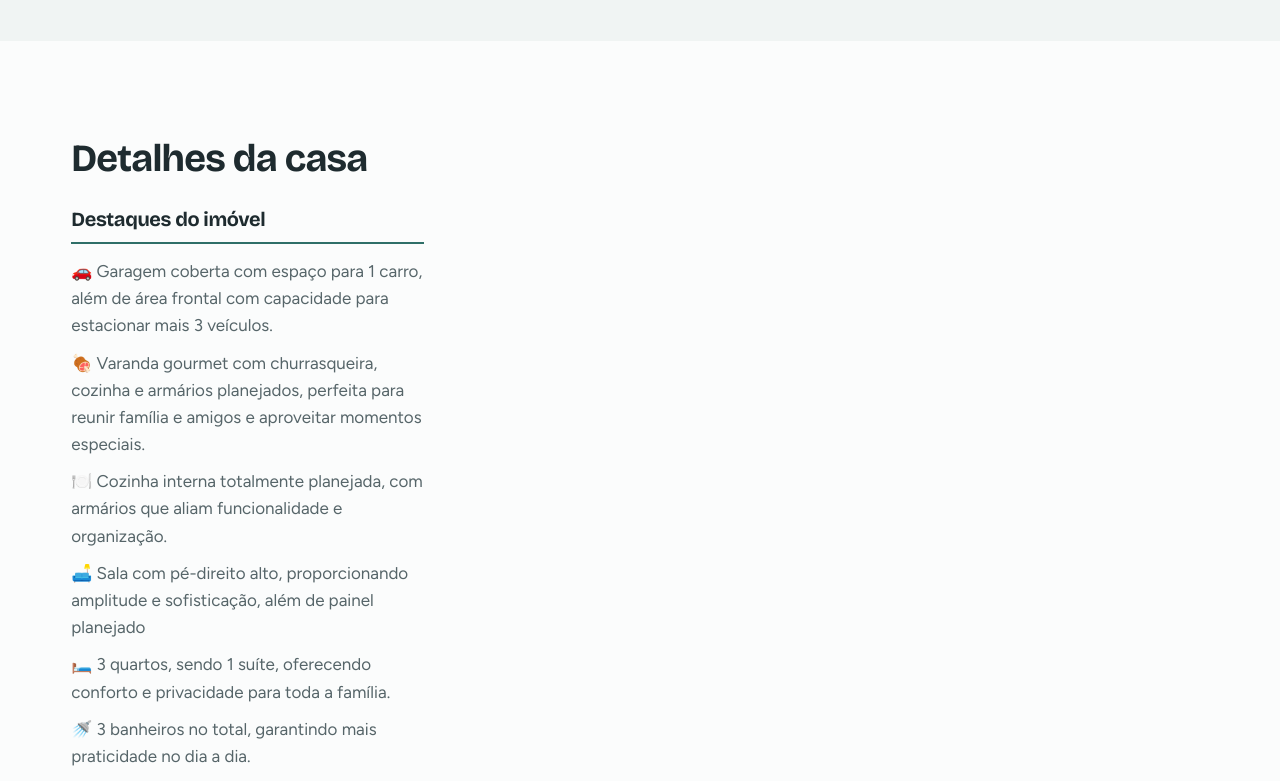
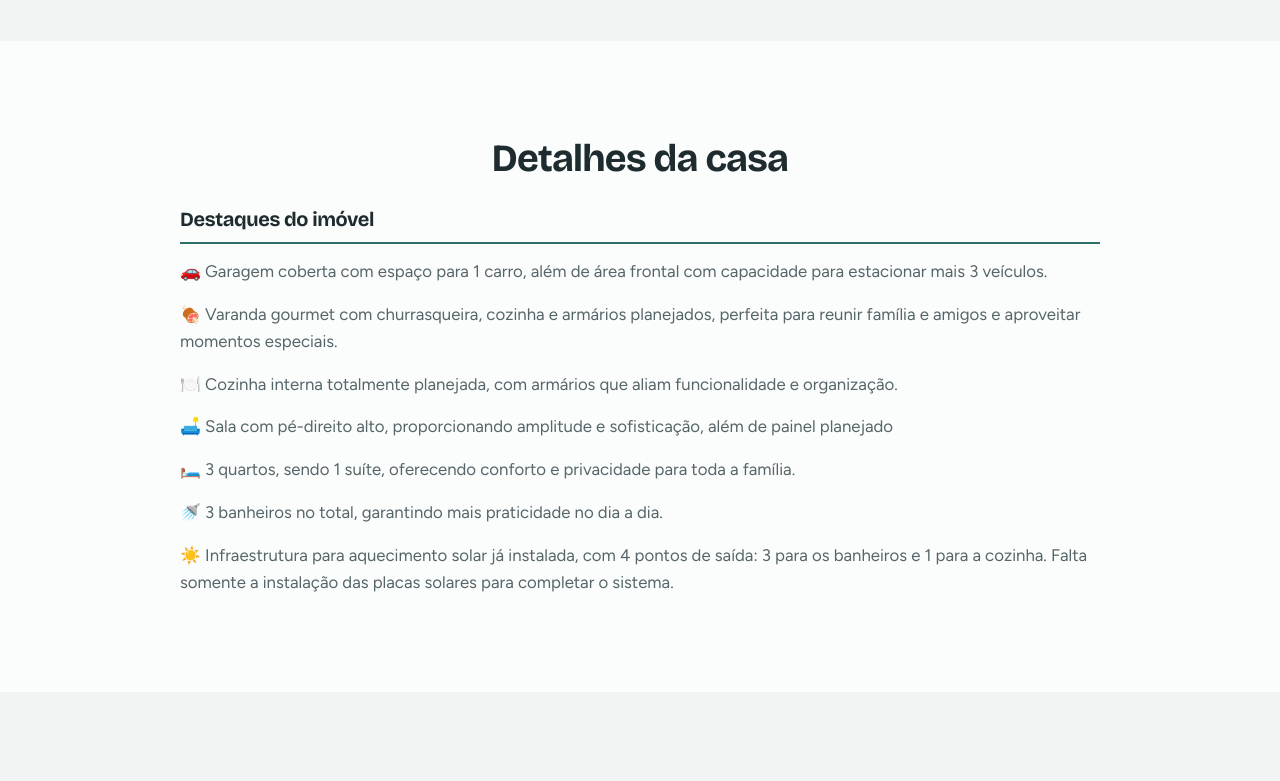
Before and after one commit to eowagney/casa-venda, a React (Vite) app: page / in a window 1280 px wide. Shown: the part 3280-4061 px from the top of the page. Built offline with nearby package versions, Linux system fonts and the light colour scheme.

Commit message:
alterado

```diff
--- a/src/App.css
+++ b/src/App.css
@@ -153,6 +153,15 @@ p {
   font-weight: 700;
 }
 
+/* ---------- Rolagem suave para os links de seção ---------- */
+html {
+  scroll-behavior: smooth;
+}
+
+section[id] {
+  scroll-margin-top: 16px;
+}
+
 /* ---------- Seções ---------- */
 .section {
   padding: clamp(48px, 8vw, 96px) clamp(16px, 4vw, 56px);
@@ -219,8 +228,10 @@ p {
 /* ---------- Detalhes ---------- */
 .details {
   display: grid;
-  grid-template-columns: repeat(3, 1fr);
+  grid-template-columns: 1fr;
   gap: 40px;
+  max-width: 920px;
+  margin: 0 auto;
 }
 
 .details h3 {
@@ -235,8 +246,9 @@ p {
   margin: 0;
   padding: 0;
   display: grid;
-  gap: 10px;
+  gap: 16px;
   color: var(--muted);
+  font-size: 1.05rem;
 }
 
 /* ---------- Chamada final ---------- */
@@ -311,7 +323,6 @@ p {
   }
 
   .details {
-    grid-template-columns: 1fr;
     gap: 32px;
   }
 }
@@ -359,3 +370,7 @@ p {
   background: var(--accent);
   color: #fff;
 }
+/* Título da seção de detalhes centralizado */
+.section-detalhes h2 {
+  text-align: center;
+}
--- a/src/App.jsx
+++ b/src/App.jsx
@@ -146,6 +146,20 @@ function App() {
     return () => window.removeEventListener('keydown', onKey)
   }, [fotoAberta])
 
+  // Garante que links com #secao parem no lugar certo depois do carregamento
+  useEffect(() => {
+    const irParaSecao = () => {
+      const id = window.location.hash.slice(1)
+      if (id) document.getElementById(id)?.scrollIntoView()
+    }
+    if (document.readyState === 'complete') {
+      irParaSecao()
+    } else {
+      window.addEventListener('load', irParaSecao)
+      return () => window.removeEventListener('load', irParaSecao)
+    }
+  }, [])
+
   return (
     <>
       {/* Topo */}
@@ -160,7 +174,7 @@ function App() {
       </header>
 
       {/* Informações principais */}
-      <section className="specs" aria-label="Informações principais">
+      <section className="specs" id="informacoes" aria-label="Informações principais">
         <dl>
           {CONFIG.specs.map((s) => (
             <div key={s.rotulo}>
@@ -198,7 +212,7 @@ function App() {
       </section>
 
       {/* Detalhes */}
-      <section className="section" id="detalhes">
+      <section className="section section-detalhes" id="detalhes">
         <h2>Detalhes da casa</h2>
         <div className="details">
           {CONFIG.detalhes.map((grupo) => (
@@ -241,7 +255,7 @@ function App() {
     </section>
 
       {/* Chamada final */}
-      <section className="cta-final">
+      <section className="cta-final" id="contato">
         <h2>Quer conhecer pessoalmente?</h2>
         <p>Chame no WhatsApp e escolha o melhor dia e horário para a visita.</p>
         <WhatsappButton posicao="rodape">Falar no WhatsApp</WhatsappButton>
```
